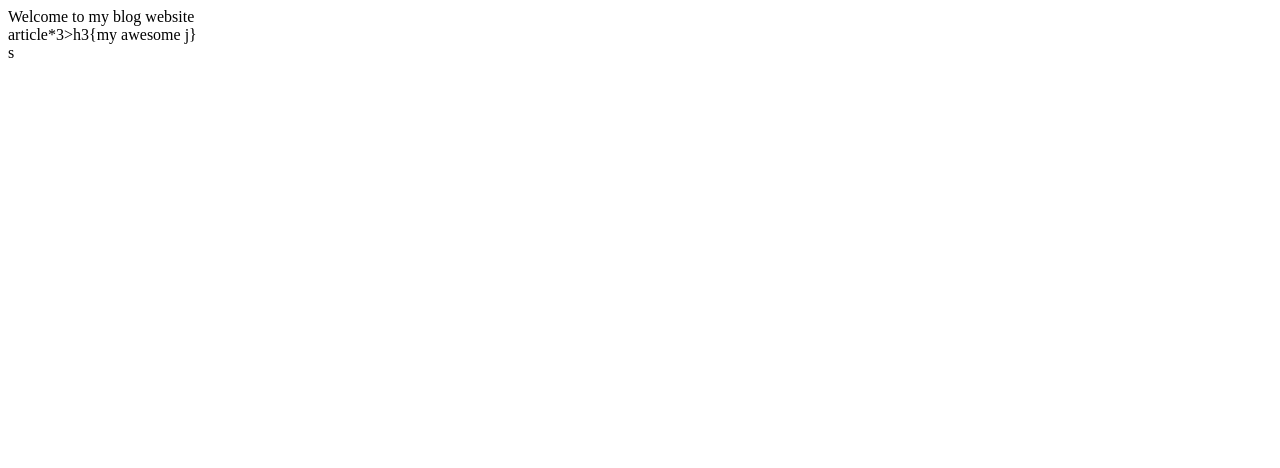
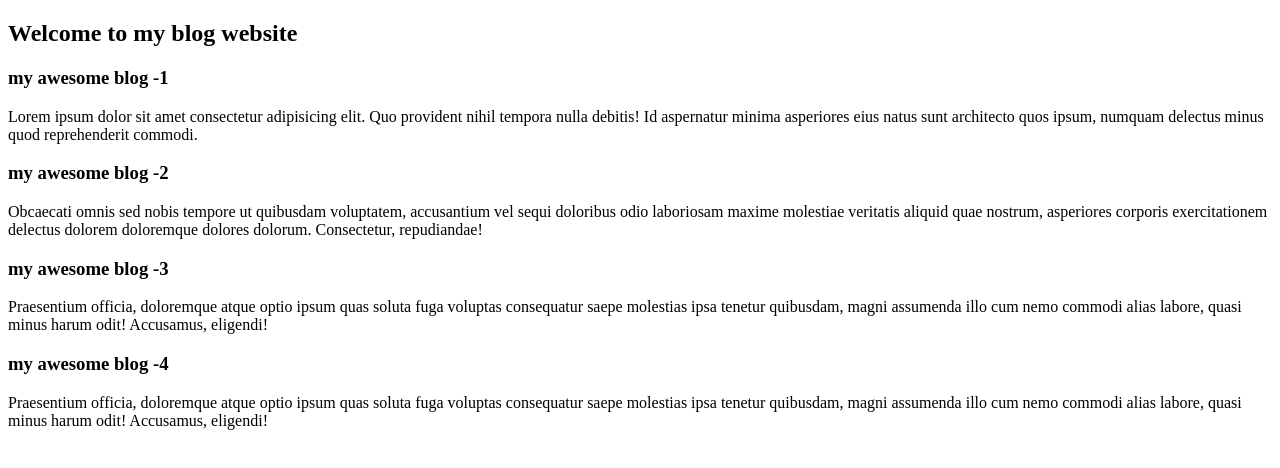
Before and after one commit to mdsabbiralam1/js-dom, a plain HTML site: page dom.html in a window 1280 px wide. Drawn offline with Linux system fonts and the light colour scheme.

Commit message:
added dom file

```diff
--- a/dom.html
+++ b/dom.html
@@ -10,14 +10,50 @@
 
 
 <body>
-    <header>Welcome to my blog website</header>
+    <header>
+        <h2>Welcome to my blog website</h2>
+    </header>
     <main>
         <section>
-            article*3>h3{my awesome j}
+            <article>
+                <h3>my awesome blog -1</h3>
+                <p>Lorem ipsum dolor sit amet consectetur adipisicing elit. Quo provident nihil tempora nulla debitis!
+                    Id aspernatur minima asperiores eius natus sunt architecto quos ipsum, numquam delectus minus quod
+                    reprehenderit commodi.</p>
+            </article>
+            <article>
+                <h3>my awesome blog -2</h3>
+                <p>Obcaecati omnis sed nobis tempore ut quibusdam voluptatem, accusantium vel sequi doloribus odio
+                    laboriosam maxime molestiae veritatis aliquid quae nostrum, asperiores corporis exercitationem
+                    delectus dolorem doloremque dolores dolorum. Consectetur, repudiandae!</p>
+            </article>
+            <article>
+                <h3>my awesome blog -3</h3>
+                <p>Praesentium officia, doloremque atque optio ipsum quas soluta fuga voluptas consequatur saepe
+                    molestias ipsa tenetur quibusdam, magni assumenda illo cum nemo commodi alias labore, quasi minus
+                    harum odit! Accusamus, eligendi!</p>
+            </article>
+            <article>
+                <h3>my awesome blog -4</h3>
+                <p>Praesentium officia, doloremque atque optio ipsum quas soluta fuga voluptas consequatur saepe
+                    molestias ipsa tenetur quibusdam, magni assumenda illo cum nemo commodi alias labore, quasi minus
+                    harum odit! Accusamus, eligendi!</p>
+            </article>
         </section>
     </main>
-    <script src="js/style.js"></script>
-    s
+    <script>
+        const student = { name: 'kismot ali', age: 56, height: 64 }
+        // console.log(document.body);
+        // const blogTitle = ['h3', 'h3', 'h3'];
+        const blogTitles = document.getElementsByTagName('h3');
+        for (const h3 of blogTitles) {
+            console.log(h3.innerText);
+        }
+        const blogDetails = document.getElementsByTagName('p');
+        for (const p of blogDetails) {
+            console.log(p.innerText);
+        }
+    </script>
 </body>
 
 </html>
```
